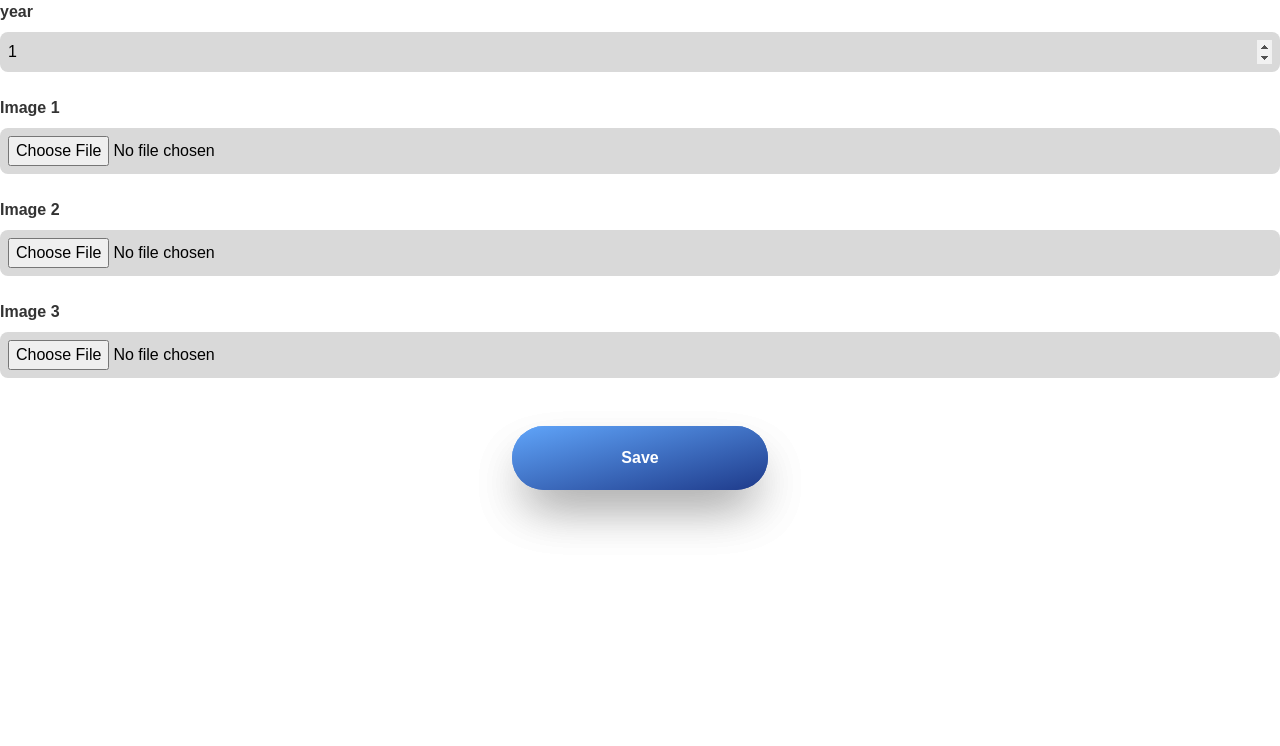
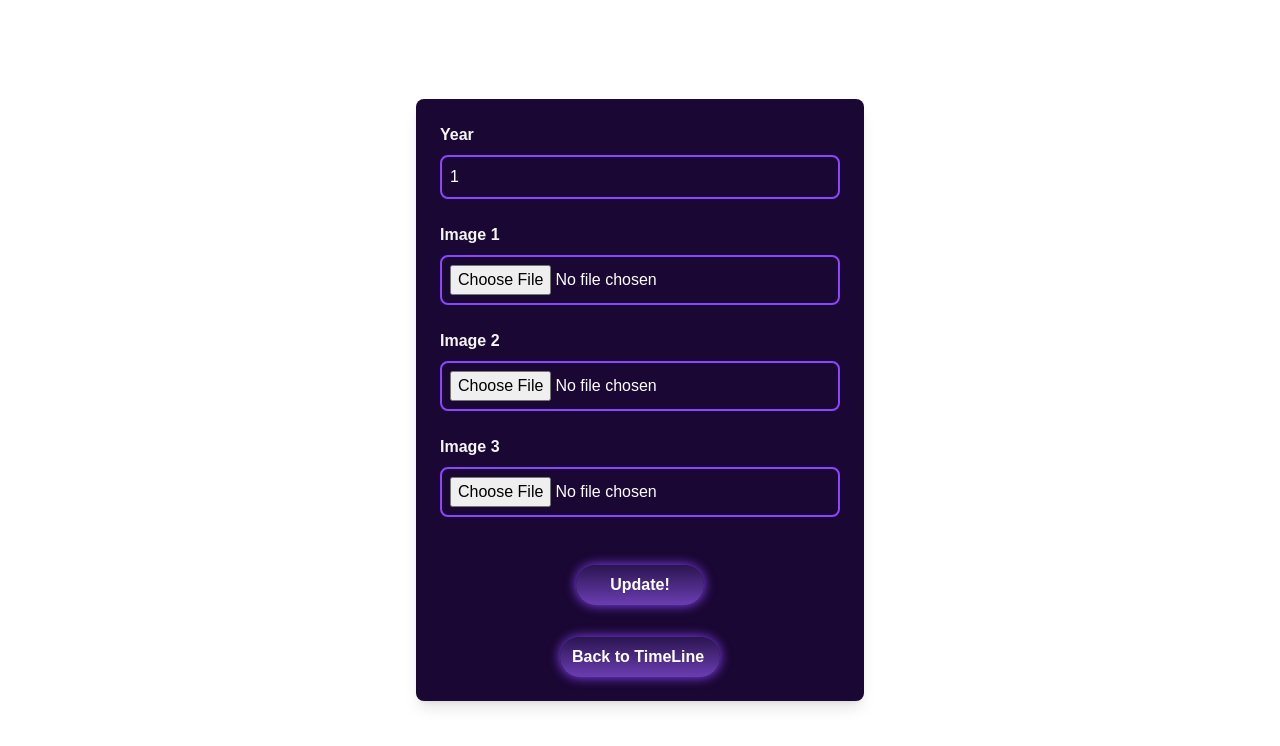
Before and after one commit to YaXioz/CIlukBa_WebDesign, a Next.js app: page /accounts/timeline/edit/1 in a window 1280 px wide. Shown: the top 746 px of the page. Built offline with nearby package versions, Linux system fonts and the light colour scheme; no server answers.

Commit message:
update design new

```diff
--- a/src/app/accounts/timeline/[year]/page.jsx
+++ b/src/app/accounts/timeline/[year]/page.jsx
@@ -14,34 +14,41 @@ import Setting from "@/app/components/setting";
 export default async function Page({ params }) {
   const timeline = await getTimeline(null, params?.year);
   const posts = await getPosts(timeline?.id);
-  // console.log(timeline);
 
   return (
-    <div className="w-full flex bg-[#171D22]">
-      <div className=" mt-16 container flex justify-between gap-8 flex-row mx-auto px-12">
+    <div className="w-full flex bg-gradient-to-br from-[#1A0733] to-[#5E27D1]">
+      <div className="mt-16 container flex justify-between gap-8 flex-row mx-auto px-12">
         <aside className="max-w-max">
-          <Navside></Navside>
+          <Navside />
         </aside>
         <div className="container bg-[#171D22] rounded-lg flex flex-col items-center h-screen">
           <Link className="w-full" href={"/accounts"}>
-            &lt; Back
+            <div className="bg-[#6E27D1] text-white py-2 px-4 rounded-lg text-center transition-transform transform hover:scale-105 hover:shadow-lg">
+              &lt; Back
+            </div>
           </Link>
-          <h1 className="text-white font-bold text-5xl p-8 ">{params.year}</h1>
+          <h1 className="text-white font-bold text-5xl p-8">{params.year}</h1>
           {isEmpty(posts) ? (
-            <div className="text-center w-[70vh] border-t border-[#d9d9d9] p-10">No post has created</div>
+            <div className="text-center w-[70vh] border-t border-[#d9d9d9] p-10 text-[#f5f5f5]">
+              No post has been created
+            </div>
           ) : (
             <div className="grid grid-cols-3 gap-3 border-t border-[#d9d9d9] p-5">
               {posts?.map((post, i) => (
-                <Link href={`/post/${post?.url}`} key={i} className="">
-                  <img src={`${process.env.NEXT_PUBLIC_SUPABASE_URL}/storage/v1/object/public/cilukba/${post?.image}`} className="w-[240px] h-[240px] object-cover  hover:contrast-[.8]" alt="" />
+                <Link href={`/post/${post?.url}`} key={i} className="transition-transform transform hover:scale-105">
+                  <img
+                    src={`${process.env.NEXT_PUBLIC_SUPABASE_URL}/storage/v1/object/public/cilukba/${post?.image}`}
+                    className="w-[240px] h-[240px] object-cover rounded-lg shadow-lg transition-transform duration-300 hover:shadow-2xl hover:contrast-75"
+                    alt=""
+                  />
                 </Link>
               ))}
             </div>
           )}
-          <div className="absolute bottom-0 w-16 h-32 bg-[#171d22] left-1/2">
-            <div className="py-4 px-4  bg-[#f5f5f5] rounded-3xl text-center shadow-lg flex flex-col items-center">
+          <div className="absolute bottom-0 w-16 h-32 bg-[#171d22] left-1/2 transform -translate-x-1/2">
+            <div className="py-4 px-4 bg-[#6E27D1] rounded-3xl text-center shadow-lg flex flex-col items-center">
               <Link href={`/accounts/post/new/${params.year}`}>
-                <span className="cursor-pointer text-gray-500 hover:text-black block ">
+                <span className="cursor-pointer text-white hover:text-[#d5d5d5] block">
                   <RiAddLine size={40} />
                 </span>
               </Link>
@@ -50,9 +57,9 @@ export default async function Page({ params }) {
         </div>
         <aside className="max-w-max">
           <div className="sticky top-16">
-            <div className="py-4 px-4  bg-[#f5f5f5] rounded-3xl text-center shadow-lg flex flex-col items-center">
+            <div className="py-4 px-4 bg-[#6E27D1] rounded-3xl text-center shadow-lg flex flex-col items-center">
               <Link href={`/accounts/timeline/edit/${params.year}`}>
-                <span className="cursor-pointer text-gray-500 hover:text-[#333333] block ">
+                <span className="cursor-pointer text-white hover:text-[#d5d5d5] block">
                   <RiPencilLine size={40} />
                 </span>
               </Link>
--- a/src/app/accounts/timeline/edit/[year]/page.jsx
+++ b/src/app/accounts/timeline/edit/[year]/page.jsx
@@ -1,45 +1,90 @@
 "use client";
 import { update } from "../../../../../actions/timeline";
 import { useFormState, useFormStatus } from "react-dom";
+import { motion } from 'framer-motion'; // Import motion for animation effects
+import Link from "next/link"; // Import Link from Next.js
 
 export default function Page({ params }) {
   const [state, action] = useFormState(update, undefined);
 
   return (
-    <form action={action}>
+    <div className="min-h-screen flex justify-center items-center">
+      <form action={action} className="w-full max-w-md bg-[#1A0733] p-6 rounded-lg shadow-lg">
         <div className="grid mb-6">
-        <label htmlFor="year" className="mb-2 text-[#333333] font-semibold">
-          year
+          <label htmlFor="year" className="mb-2 text-[#f5f5f5] font-semibold">
+            Year
           </label>
-        <input className="bg-[#d9d9d9] p-2 text-black rounded-lg" id="year" type="number" name="year" value={`${params.year}`} placeholder="Enter timeline's year" />
+          <input
+            className="bg-[#1A0733] p-2 text-white border-2 border-[#8c45ff] rounded-lg focus:outline-none focus:ring-2 focus:ring-[#6E27D1]"
+            id="year"
+            type="number"
+            name="year"
+            value={`${params.year}`}
+            placeholder="Enter timeline's year"
+          />
         </div>
-      {state?.errors?.year && <p>{state.errors.year}</p>}
+        {state?.errors?.year && <p className="text-red-500">{state.errors.year}</p>}
 
         <div className="grid mb-6">
-        <label htmlFor="image_1" className="mb-2 text-[#333333] font-bold ">
+          <label htmlFor="image_1" className="mb-2 text-[#f5f5f5] font-bold">
             Image 1
           </label>
-        <input className="bg-[#d9d9d9] text-black p-2 rounded-lg" id="image_1" name="image_1" type="file" placeholder="Upload your image" />
+          <input
+            className="bg-[#1A0733] text-white p-2 border-2 border-[#8c45ff] rounded-lg focus:outline-none focus:ring-2 focus:ring-[#6E27D1]"
+            id="image_1"
+            name="image_1"
+            type="file"
+            placeholder="Upload your image"
+          />
         </div>
-      {state?.errors?.image_1 && <p>{state.errors.image_1}</p>}
+        {state?.errors?.image_1 && <p className="text-red-500">{state.errors.image_1}</p>}
+
         <div className="grid mb-6">
-        <label htmlFor="image_2" className="mb-2 text-[#333333] font-bold ">
+          <label htmlFor="image_2" className="mb-2 text-[#f5f5f5] font-bold">
             Image 2
           </label>
-        <input className="bg-[#d9d9d9] text-black p-2 rounded-lg" id="image_2" name="image_2" type="file" placeholder="Upload your image" />
+          <input
+            className="bg-[#1A0733] text-white p-2 border-2 border-[#8c45ff] rounded-lg focus:outline-none focus:ring-2 focus:ring-[#6E27D1]"
+            id="image_2"
+            name="image_2"
+            type="file"
+            placeholder="Upload your image"
+          />
         </div>
-      {state?.errors?.image_2 && <p>{state.errors.image_2}</p>}
+        {state?.errors?.image_2 && <p className="text-red-500">{state.errors.image_2}</p>}
+
         <div className="grid mb-6">
-        <label htmlFor="image_3" className="mb-2 text-[#333333] font-bold ">
+          <label htmlFor="image_3" className="mb-2 text-[#f5f5f5] font-bold">
             Image 3
           </label>
-        <input className="bg-[#d9d9d9] text-black p-2 rounded-lg" id="image_3" name="image_3" type="file" placeholder="Upload your image" />
+          <input
+            className="bg-[#1A0733] text-white p-2 border-2 border-[#8c45ff] rounded-lg focus:outline-none focus:ring-2 focus:ring-[#6E27D1]"
+            id="image_3"
+            name="image_3"
+            type="file"
+            placeholder="Upload your image"
+          />
         </div>
-      {state?.errors?.image_3 && <p>{state.errors.image_3}</p>}
+        {state?.errors?.image_3 && <p className="text-red-500">{state.errors.image_3}</p>}
+
         <div className="mt-12 flex justify-center">
           <SubmitButton />
         </div>
+
+        {/* Back to Account button */}
+        <motion.div
+          whileHover={{ scale: 1.2 }}
+          whileTap={{ scale: 0.9 }}
+          className="w-40 h-10 mt-8 relative cursor-pointer rounded-full bg-gradient-to-b from-[#2b1551] to-[#6b3db1] shadow-[0px_0px_12px_#8c45ff] overflow-hidden z-10 mx-auto"
+        >
+          <Link href={"/accounts"}>
+            <div className="text-white mt-2 ml-3 font-semibold">
+              Back to TimeLine
+            </div>
+          </Link>
+        </motion.div>
       </form>
+    </div>
   );
 }
 
@@ -47,10 +92,16 @@ function SubmitButton() {
   const { pending } = useFormStatus();
 
   return (
-    <button className="mx-auto h-16 w-64 flex justify-center items-center" disabled={pending} type="submit">
-      <div className="h-16 w-64 bg-gradient-to-br from-blue-400 to-blue-900 items-center rounded-full shadow-2xl cursor-pointer absolute overflow-hidden transform hover:scale-x-110 hover:scale-y-105 transition duration-300 ease-out"></div>
-      <div className="text-center text-white font-semibold z-10 w-full">Save</div>
-      <div className="h-16 w-64 bg-gradient-to-br from-blue-400 to-blue-900 items-center rounded-full shadow-2xl cursor-pointer absolute overflow-hidden transform hover:scale-x-110 hover:scale-y-105 transition duration-300 ease-out"></div>
-    </button>
+    <motion.button
+      whileHover={{ scale: 1.2 }}
+      whileTap={{ scale: 0.9 }}
+      className="w-32 h-10 relative cursor-pointer rounded-full bg-gradient-to-b from-[#2b1551] to-[#6b3db1] shadow-[0px_0px_12px_#8c45ff] overflow-hidden z-10 mx-auto"
+      disabled={pending}
+      type="submit"
+    >
+      <div className="relative text-center text-white font-semibold z-10">
+        {pending ? "Updating..." : "Update!"}
+      </div>
+    </motion.button>
   );
 }
--- a/src/app/accounts/timeline/new/page.jsx
+++ b/src/app/accounts/timeline/new/page.jsx
@@ -75,7 +75,7 @@ export default function Page() {
         whileHover={{ scale: 1.2 }}
         whileTap={{ scale: 0.9 }}
         className="w-36 h-10 mt-8 relative cursor-pointer rounded-full bg-gradient-to-b from-[#2b1551] to-[#6b3db1] shadow-[0px_0px_12px_#8c45ff] overflow-hidden z-10 mx-auto">
-          <Link href={"/accounts"}> {/* Ganti dengan path halaman akun sesuai aplikasi kamu */}
+          <Link href="/account"> {/* Ganti dengan path halaman akun sesuai aplikasi kamu */}
             <div className="text-white mt-2 ml-2 font-semibold">
               Back to Account
             </div>
```
Lines whose indentation alone changed are shown as unchanged.
